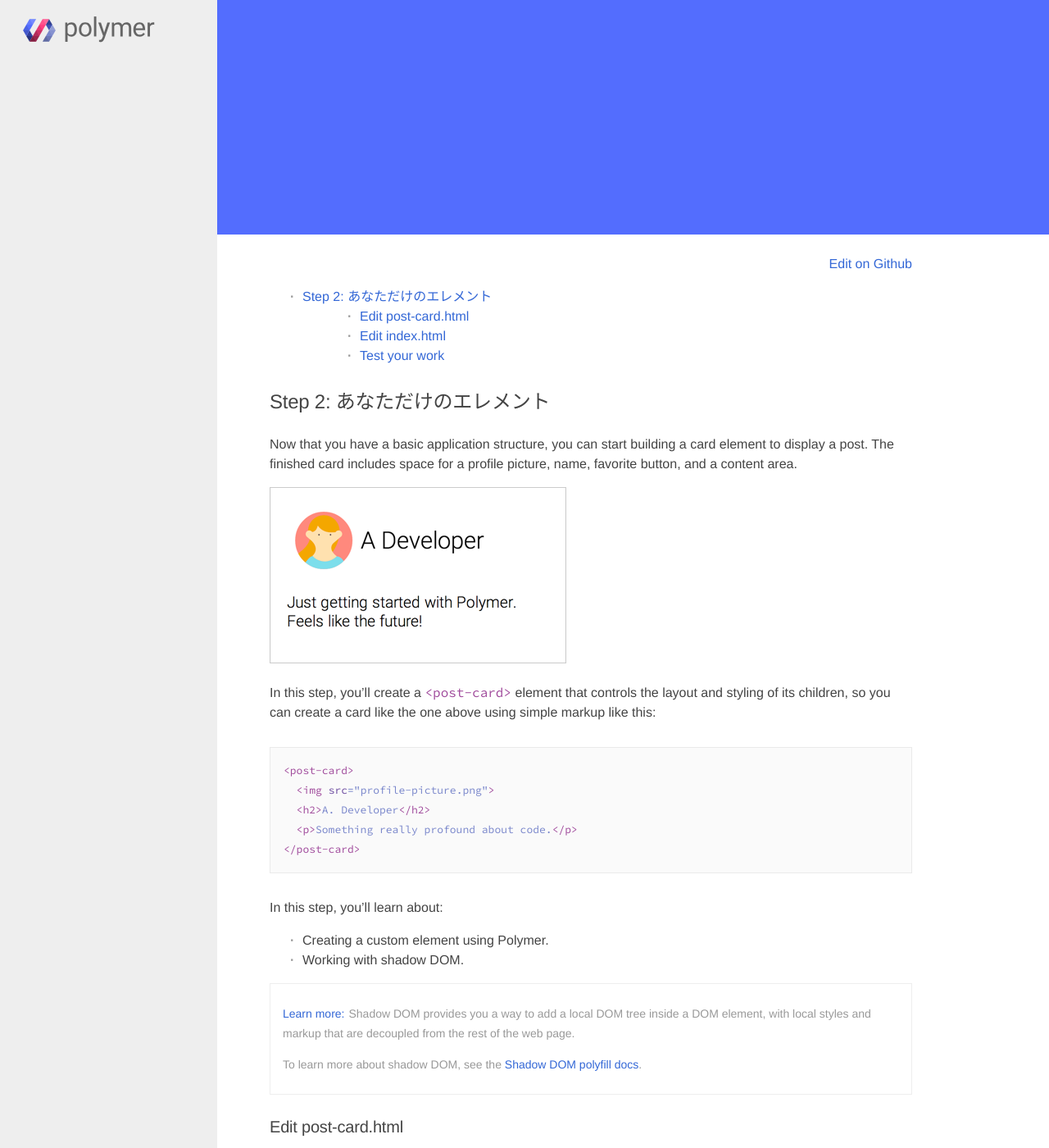
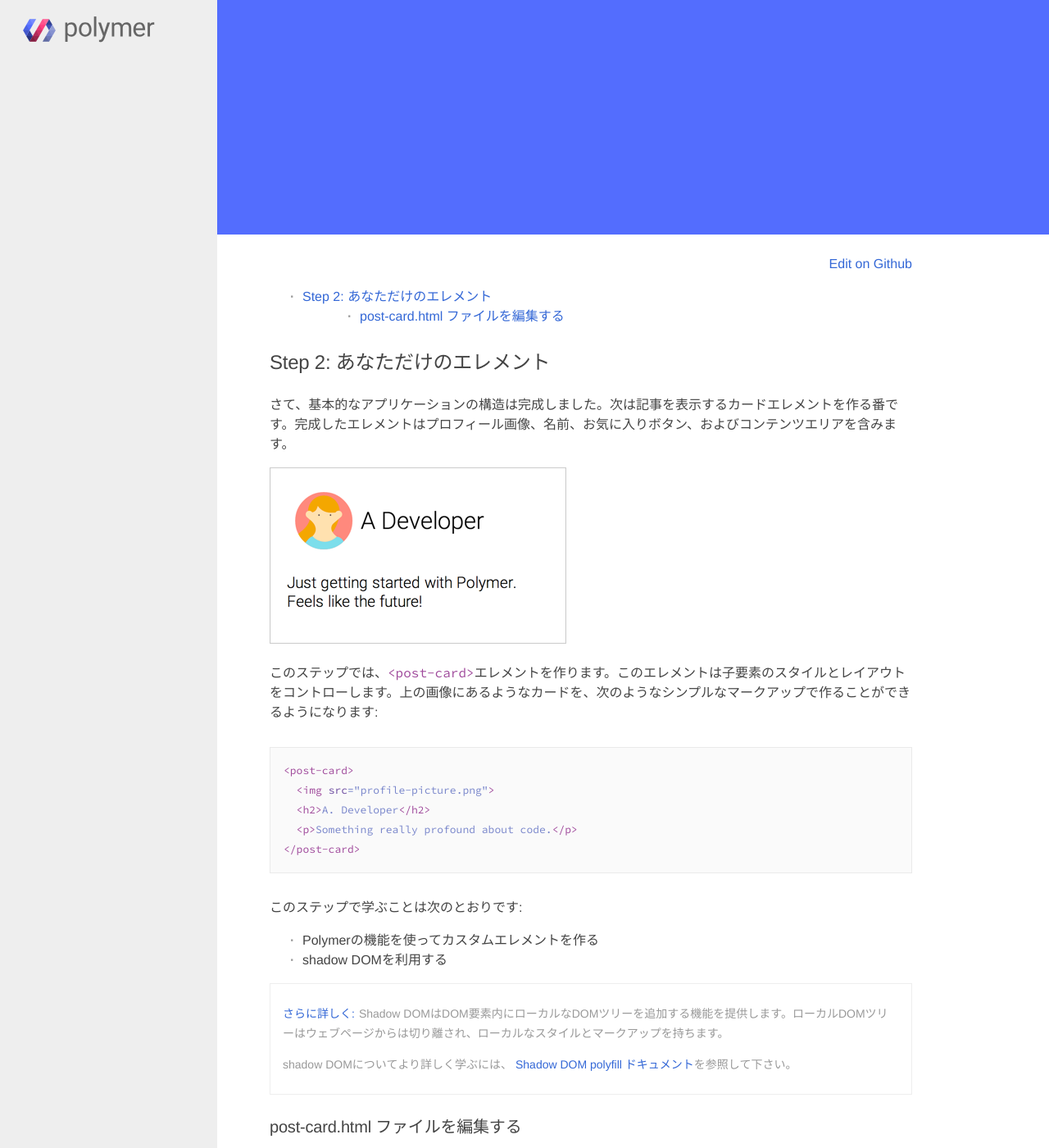
Before and after one commit to craftgear/polymer-docs-ja, a Jekyll site: the page built from docs_ja/docs/start/tutorial/step-2.md, in a window 1280 px wide and 1400 px high. Shown: the whole window at 82% size. Built offline with Jekyll 4.4.1, drawn with Linux system fonts in a browser that asks for light colours; some web fonts are replaced; a script that is not in the unit is left out; some of the changed text lies outside the part shown.

Commit message:
done tutorial/step-2.md

```diff
--- a/docs_ja/docs/start/tutorial/step-2.md
+++ b/docs_ja/docs/start/tutorial/step-2.md
@@ -16,14 +16,13 @@ subtitle: はじめてのPolymerアプリケーション
 
 ## Step 2: あなただけのエレメント
 
-
-Now that you have a basic application structure, you can start building a card element to display a post. The finished card includes space for a profile picture, name, favorite button, and a content area.
+さて、基本的なアプリケーションの構造は完成しました。次は記事を表示するカードエレメントを作る番です。完成したエレメントはプロフィール画像、名前、お気に入りボタン、およびコンテンツエリアを含みます。
 
 <div layout vertical center>
   <img class="sample" src="/images/tutorial/card.png">
 </div>
 
-In this step, you'll create a `<post-card>` element that controls the layout and styling of its children, so you can create a card like the one above using simple markup like this:
+このステップでは、`<post-card>`エレメントを作ります。このエレメントは子要素のスタイルとレイアウトをコントローします。上の画像にあるようなカードを、次のようなシンプルなマークアップで作ることができるようになります:
 
     <post-card>
       <img src="profile-picture.png">
@@ -31,22 +30,21 @@ In this step, you'll create a `<post-card>` element that controls the layout and
       <p>Something really profound about code.</p>
     </post-card>
 
-In this step, you'll learn about:
+このステップで学ぶことは次のとおりです:
 
--   Creating a custom element using Polymer.
--   Working with shadow DOM.
+-   Polymerの機能を使ってカスタムエレメントを作る
+-   shadow DOMを利用する
 
 <aside class="alert alert-info">
-<p><b>Learn more:</b>Shadow DOM provides you a way to add a local DOM tree
-inside a DOM element, with local styles and markup that are decoupled from the rest of the web page.</p>
-<p>To learn more about shadow DOM, see the <a href="/platform/shadow-dom.html">
-Shadow DOM polyfill docs</a>.</p>
+<p><b>さらに詳しく:</b>Shadow DOMはDOM要素内にローカルなDOMツリーを追加する機能を提供します。ローカルDOMツリーはウェブページからは切り離され、ローカルなスタイルとマークアップを持ちます。
+</p>
+<p>shadow DOMについてより詳しく学ぶには、  <a href="/platform/shadow-dom.html">
+Shadow DOM polyfill ドキュメント</a>を参照して下さい。</p>
 </aside>
 
-### Edit post-card.html
+### post-card.html ファイルを編集する
 
-Open `post-card.html` in your editor. This file contains the skeleton of a
-custom element, starting with some imports:
+`post-card.html`をエディタで開きます。このファイルにはカスタムエレメントのひな形が用意されています。まずはインポートから始めましょう:
 
 <side-by-side>
 <pre>
@@ -57,17 +55,16 @@ custom element, starting with some imports:
 ...
 </pre>
 <aside>
-<h4>Key information</h4>
+<h4>ポイント</h4>
 
 <ul>
-<li>As in the previous step, <code>&lt;link rel="import"&gt;</code> is used to import
-    elements the <code>post-card</code> element relies on.</li>
+<li>前回と同じように、<code>&lt;link rel="import"&gt;</code>を使って <code>post-card</code> が必要とするエレメントをインポートします。</li>
 
 </ul>
 </aside>
 </side-by-side>
 
-Next is the definition of the element itself:
+次はエレメントそのものの定義です:
 
 <side-by-side>
 <pre>
@@ -93,27 +90,28 @@ Next is the definition of the element itself:
   ...
 </pre>
 <aside>
-<h4>Key information</h4>
+<h4>ポイント</h4>
 
-<ul><li>The <code>&lt;polymer-element&gt;</code> element is how you define a new custom
-    element in Polymer. In this case, you're creating an element called
-    "post-card". </li>
-<li>The <code>&lt;template&gt;</code> defines the element's internal DOM structure, or <em>shadow DOM</em>. This is where
-    you'll add markup for your custom element.</li>
-<li>Used inside a shadow DOM tree, the <code>:host</code> pseudo-class matches the element that <em>hosts</em>
-    the tree. In this case, it matches the <code>&lt;post-card&gt;</code> element.</li>
-<li>Ordinary selectors used inside the shadow DOM are
-    <em>scoped</em> to the shadow DOM. The <code>.card-header</code> here only matches elements in this element's shadow DOM.</li>
+<ul><li>
+    <code>&lt;polymer-element&gt;</code>エレメントを使うのが、Polymerを使って新しいカスタムエレメントを作る方法です。この例では "post-card" という名前のエレメントを作ります。
+    </li>
+<li>
+The <code>&lt;template&gt;</code> はエレメント内部のDOM構造すなわち<em>shadow DOM</em>を定義します。ここがカスタムエレメントのマークアップを記述する場所です。
+    </li>
+<li>
+shadow DOM ツリー内部で、<code>:host</code>仮想クラスを呼び出すと、<em>このツリーを含んでいるエレメント</em>を指定します。この例では<code>&lt;post-card&gt;</code>エレメントになります。
+    </li>
+<li>
+shadow DOM内で通常のセレクタを呼び出すと、そのセレクタはshadow DOM内に<em>限って</em>有効になります。<code>.card-header</code>というクラス指定は、このカスタムエレメントのshadow DOM内でのみ有効です。
+    </li>
 </ul>
 </aside>
 </side-by-side>
 
-**Note:** The `<polymer-element>` tag can include only one `<template>` tag as a _direct_ descendant.
-This tag defines the shadow DOM for the element. Other `<template>` tags may be nested inside the outer
-template tag.
+**注意:** `<polymer-element>`タグ内 _直下_ には、`<template>`タグをひとつだけ含めることができます。このタグは要素のshadow DOMを定義します。一番外側の`<template>`タグ内に複数の`<template>`タグを含めることができます。
 {: .alert .alert-info }
 
-At the end of the element definition is a `<script>` tag:
+エレメント定義の最後は`<script>`タグです:
 
 <side-by-side>
 <pre>
@@ -124,40 +122,33 @@ At the end of the element definition is a `<script>` tag:
 &lt;/polymer-element>
 </pre>
 <aside>
-<h4>Key information</h4>
+<h4>ポイント</h4>
 <ul>
-<li>The <code>Polymer</code> call at the end of the file <em>registers</em> the element so
-    it's recognized by the browser. You'll do more with this in a later
-    step as well.</li>
+<li>ファイル最後にある<code>Polymer</code>の呼び出しは、エレメントを<em>登録</em>し、ブラウザから認識できるようにします。この後のステップで更に詳しく見ていきます。 </li>
 </ul>
 </aside>
 </side-by-side>
 
 
 <aside class="alert alert-info">
-<p><b>Learn More:</b>
-When you create an instance of <code>&lt;post-card&gt;</code>, the contents from its
-shadow DOM <code>&lt;template&gt;</code> are inserted as the element's <em>shadow root</em>. These elements are
-rendered in the browser, but are not included in the element's
-<code>children</code> collection.</p>
-<p>By default, any children added by the user don't render. For example:</p>
+<p><b>さらに詳しく:</b>
+<code>&lt;post-card&gt;</code>のインスタンスを作ると、shadow DOMの<code>&lt;template&gt;</code>がエレメントの<em>shadow root</em>として挿入されます。このエレメントはブラウザ上で表示されますが、エレメントの<code>children</code>コレクションはその限りではありません。
+
+<p>デフォルトでは、ユーザによってカスタムタグ内に追加された子要素は表示されません。例えば:</p>
 
 <pre>&lt;post-card&gt;&lt;h3&gt;Hello!&lt;/h3&gt;&lt;/post-card&gt;</pre>
 
-<p>Creates a <code>&lt;post-card&gt;</code> with a single <code>&lt;h3&gt;</code> element as a child.
-To render the <code>&lt;h3&gt;</code> inside your <code>&lt;post-card&gt;</code>, you need to add an
-<em>insertion point</em>, which tells the browser where to render children in
-the shadow DOM tree.</p>
+<p>このマークアップは、一つの<code>&lt;h3&gt;</code>タグを含んだ<code>&lt;post-card&gt;</code>エレメントを作りますが、<code>&lt;post-card&gt;</code>内の<code>&lt;h3&gt;</code>を表示するには、<em>insertion point</em>をテンプレートに追加する必要があります。insertion pointはshadow DOM内のどこに子要素を表示するのかをブラウザに指示します。
+</p>
 </aside>
 
 <div class="divider" layout horizontal center center-justified>
   <core-icon icon="polymer"></core-icon>
 </div>
 
-Create the card structure.
+カードの構造を作ります。
 
-Find the `CARD CONTENTS GO HERE` comment and replace it with the `<div>` and
-`<content>` tags shown below.
+`CARD CONTENTS GO HERE`というコメントを見つけて下さい。このコメントを、以下に示すように`<div>`タグと`<content>`タグで置き換えます。
 
 <side-by-side>
 <pre>
@@ -170,40 +161,30 @@ Find the `CARD CONTENTS GO HERE` comment and replace it with the `<div>` and
 &lt;content>&lt;/content></strong>
 </pre>
   <aside>
-  <h4>Key information</h4>
+  <h4>ポイント</h4>
     <ul>
-    <li>The <code>layout horizontal center</code> attributes are Polymer shorthand to
-    create a flexbox layout. </li>
-    <li>The three <code>&lt;content&gt;</code> elements create <em>insertion points</em>. <br />
-    (The shadow DOM spec calls this process of selecting nodes
-    <em>distribution</em>).</li>
-    <li>Any <code>&lt;img&gt;</code> children match the first <code>&lt;content&gt;</code> tag and are inserted
-    here.</li>
-    <li>The second <code>&lt;content&gt;</code> tag selects any <code>h2</code> children.</li>
-    <li>The final <code>&lt;content&gt;</code> tag, with no <code>select</code> attribute, selects any
-    nodes that haven't already been inserted. (This is probably the most
-    common form of <code>&lt;content&gt;</code> element.)</li>
+    <li><code>layout horizontal center</code>属性はflexboxレイアウトをつくためのPolymerのショートカットです。 </li>
+    <li>3つの <code>&lt;content&gt;</code> エレメントは<em>insertion points</em>を作ります。 <br />
+    (shadow DOM 仕様ではこのプロセスをselecting nodes<em>distribution</em>と呼びます)</li>
+    <li>子要素の<code>&lt;img&gt;</code>タグは最初の <code>&lt;content&gt;</code> タグの位置に挿入されます。</li>
+    <li>二番目の <code>&lt;content&gt;</code> タグの位置には子要素の <code>h2</code> タグが挿入されます。</li>
+    <li>最後の <code>&lt;content&gt;</code> タグには <code>select</code> 属性が無いため、残りの要素が全部個々に挿入されます。(おそらくこれがもっとも一般的な <code>&lt;content&gt;</code> エレメントの使われ方でしょう。)</li>
     </ul>
   </aside>
 </side-by-side>
 
-**Selecting content**: The `select` attribute on a `content` element accepts a [limited set of
-CSS selectors](http://w3c.github.io/webcomponents/spec/shadow/#satisfying-matching-criteria).
-You can only select direct children of the host node, not descendents.
+**コンテンツの選択について**: `content`エレメントの`select` 属性には[限られたCSSセレクタ](http://w3c.github.io/webcomponents/spec/shadow/#satisfying-matching-criteria)のみ指定可能です。親ノード直下のエレメントのみ選択可能です。
 {: .alert .alert-info }
 
 <div class="divider" layout horizontal center center-justified>
   <core-icon icon="polymer"></core-icon>
 </div>
 
-Style the imported content.
+インポートしたコンテンツのスタイルを設定します。
 
-There are a number of new CSS selectors to work with. The `post-card.html`
-file already includes a `:host` selector, discussed earlier, to style the
-top-level `<post-card>` element.
+たくさんの新しいCSSセレクタが出てきます。`post-card.html`ファイルには先ほど説明したとおり、すでに`:host`セレクタがあります。`:host`セレクタはトップレベルの`<post-card>`エレメントを装飾します。
 
-To style the children added using the `<content>` element, add the
-following CSS inside the `<style>` tag after the existing rules:
+`<content>`エレメントに追加された子要素を装飾するには、次に示すCSSコードを`<style>`タグの既存のルールの後に追加して下さい。
 
 <side-by-side>
 <pre>.card-header {
@@ -224,32 +205,25 @@ polyfill-next-selector { content: '.card-header img'; }
 &lt;/style>
 </pre>
   <aside>
-    <h4>Key information</h4>
+    <h4>ポイント</h4>
     <ul>
-      <li>The <code>::content</code> pseudo element selects an insertion point (created by
-      a <code>&lt;content&gt;</code> tag).
-      Here, <code>::content h2</code> selects any <code>h2</code> that's distributed through an
-      insertion point.</li>
-      <li>For browsers that don't support shadow DOM natively the<br />
-      <code>polyfill-next-selector</code> rule tells the shadow DOM polyfill how to
-      transform the <code>::content</code> rule into a non-shadow DOM rule. For
-      example, without shadow DOM, <code>post-card h2</code> matches any <code>&lt;h2&gt;</code> element
-      inside the card.</li>
+      <li> <code>::content</code> 仮想セレクタで、<code>&lt;content&gt;</code>タグで作られた挿入ポイントを示します。
+      この例では、<code>::content h2</code>のスタイルが、挿入ポイント内にあるすべての<code>h2</code>に適用されます。
+      </li>
+      <li>shadow DOMをネイティブサポートしていないブラウザのために、<br/> <code>polyfill-next-selector</code>ルールがshadow DOM polyfillに<code>::content</code>ルールをshadow DOMではないルールに変換する方法を指定します。例えば、<code>post-card h2</code>はカード内のすべての<code>&lt;h2&gt;</code>にマッチします。 </li>
     </ul>
   </aside>
 </side-by-side>
 
-**Note:**
-You can't style the insertion point itself, so the
-<code>::content</code> pseudo element is always used with a descendent selector.
+**注意:**
+挿入ポイントそのものを装飾することはできません。したがって<code>::content</code>仮想セレクタは常に子要素のセレクタと共に利用されます。
 {: .alert .alert-info }
 
-### Edit index.html
+### index.htmlを編集する
 
-Import the new element into `index.html`.
+新しいエレメントを`index.html`にインポートしましょう。
 
-Save the `post-card.html` file and open `index.html` in your editor. Add
-the import for `post-card.html` after your existing imports:
+`post-card.html`を保存し、`index.html`をエディタで開きます。既存のインポートの後に、`post-card.html`のインポート指示を追加します。
 
 <side-by-side>
 <pre>
@@ -260,9 +234,9 @@ the import for `post-card.html` after your existing imports:
 ...
 </pre>
   <aside>
-    <h4>Key information</h4>
+    <h4>ポイント</h4>
     <ul>
-      <li>This makes the <code>&lt;post-card&gt;</code> element available for use in <code>index.html</code>.</li>
+      <li>これで<code>index.html</code>内で<code>&lt;post-card&gt;</code>エレメントが使えるようになります。</li>
     </ul>
   </aside>
 </side-by-side>
@@ -271,8 +245,7 @@ the import for `post-card.html` after your existing imports:
   <core-icon icon="polymer"></core-icon>
 </div>
 
-Add a `<post-card>` element to `index.html` directly after the
-`<core-toolbar>` element:
+`<post-card>`エレメントを`index.html`の`<core-toolbar>`の直後に追加します:
 
 <side-by-side>
 <pre>
@@ -290,42 +263,40 @@ Add a `<post-card>` element to `index.html` directly after the
 ...
 </pre>
   <aside>
-    <h4>Key information</h4>
+    <h4>ポイント</h4>
     <ul>
-      <li>The child elements you specify here are <em>distributed</em> into the
-          <code>&lt;post-card&gt;</code> element's insertion points.</li>
+      <li>ここでpost-cardタグ内に追加された子要素は、<code>&lt;post-card&gt;</code>内の挿入ポイントに<em>配置</em>されます。</li>
     </ul>
   </aside>
 </side-by-side>
 
-### Test your work
+### ここまでの成果をみる
 
-Save your changes and reload the page. Your application should now look like this:
+変更を保存しページを再読み込みして下さい。今やあなたのアプリケーションは次の画像のようになっているはずです:
 
 <div layout vertical center>
   <img class="sample" src="/images/tutorial/step-2.png">
 </div>
 
-The card still needs a favorite button, but it's starting to take shape.
+カードにはまだお気に入りボタンを追加する必要があります。しかし形はできてきました。
 
-If something isn't working, check your work against the files in the `step-2` folder:
+もしうまく動かない場合は、`step-2`フォルダにあるファイルと自分のファイルを比較してみてください。
+
 
 -   [`post-card.html`](https://github.com/Polymer/polymer-tutorial/blob/master/step-2/post-card.html)
 -   [`index.html`](https://github.com/Polymer/polymer-tutorial/blob/master/step-2/index.html)
 
 
-**Explore:** Play around with the insertion points to get a feeling for how
-they work. Does anything change if you reorder the `<post-card>`'s children in
-`index.html`? What if you include multiple images, or add plain text? You can
-also try swapping the two `select=` attributes in `post-card.html`.
+**やってみよう:** 挿入ポイントの動作をより良く理解するために色々と試してみましょう。
+`<post-card>`の子要素の順番を入れ替えるとなにか変わるでしょうか？複数のイメージタグを追加したら？あるいはテキストならどうでしょう？`post-card.html`の`select=`属性を入れ替えてみるのもいいかもしれません。
 {: .alert .alert-info }
 
 
 <div layout horizontal justified class="stepnav">
 <a href="/docs/start/tutorial/step-1.html">
-  <paper-button><core-icon icon="arrow-back"></core-icon>Step 1: Creating the app structure</paper-button>
+  <paper-button><core-icon icon="arrow-back"></core-icon>Step 1: アプリケーションの構造を作る</paper-button>
 </a>
 <a href="/docs/start/tutorial/step-3.html">
-  <paper-button raised><core-icon icon="arrow-forward"></core-icon>Step 3: Using data binding</paper-button>
+  <paper-button raised><core-icon icon="arrow-forward"></core-icon>Step 3: データバインディングを利用する</paper-button>
 </a>
 </div>
```
